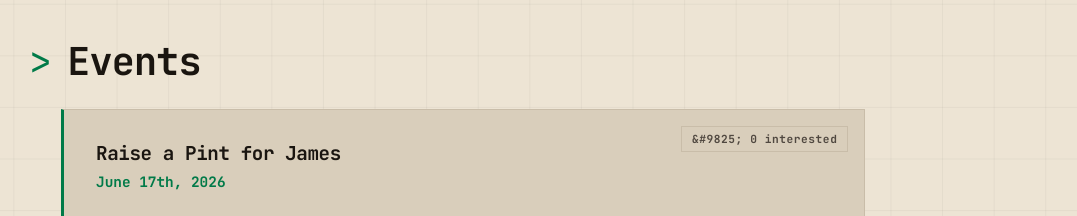
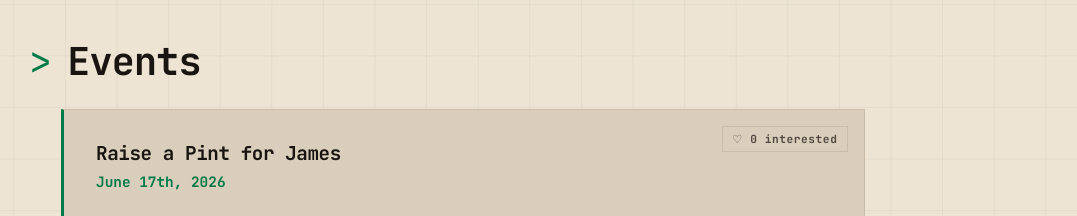
Before and after one commit to foxpress-design/listenable-music, a React (Vite) app: page / in a window 1280 px wide. Shown: the part 5620-5836 px from the top of the page, without its empty margins (193-1270 px from the left). Built offline with nearby package versions, Linux system fonts and the light colour scheme; no server answers.

Commit message:
Fix heart symbols in event badge using unicode escapes

```diff
--- a/src/pages/Home.jsx
+++ b/src/pages/Home.jsx
@@ -564,7 +564,7 @@ export default function Home() {
                 onClick={toggleEventLike}
                 title={hasLiked ? 'Remove your interest' : 'Show your interest'}
               >
-                {hasLiked ? '&#9829;' : '&#9825;'} {eventInterest} interested
+                {hasLiked ? '\u2665' : '\u2661'} {eventInterest} interested
               </button>
               <h3 className="event-title">Raise a Pint <br className="mobile-break" />for James</h3>
               <p className="event-date">June 17th, 2026</p>
```
